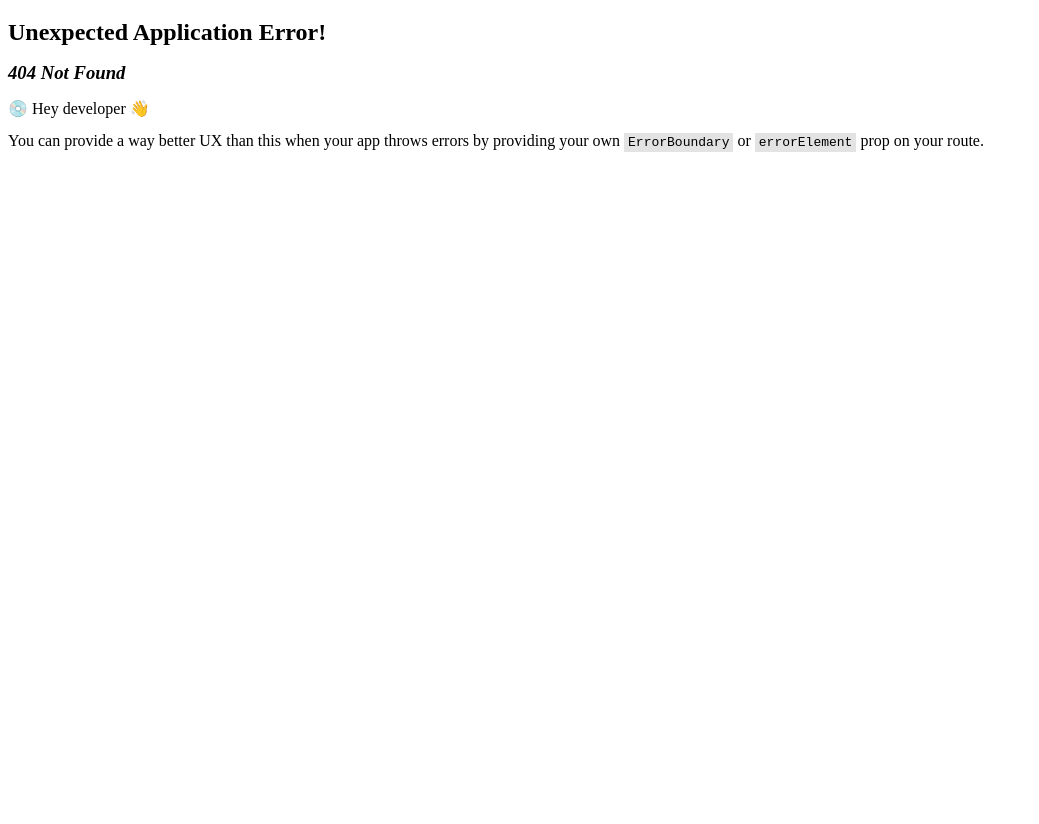
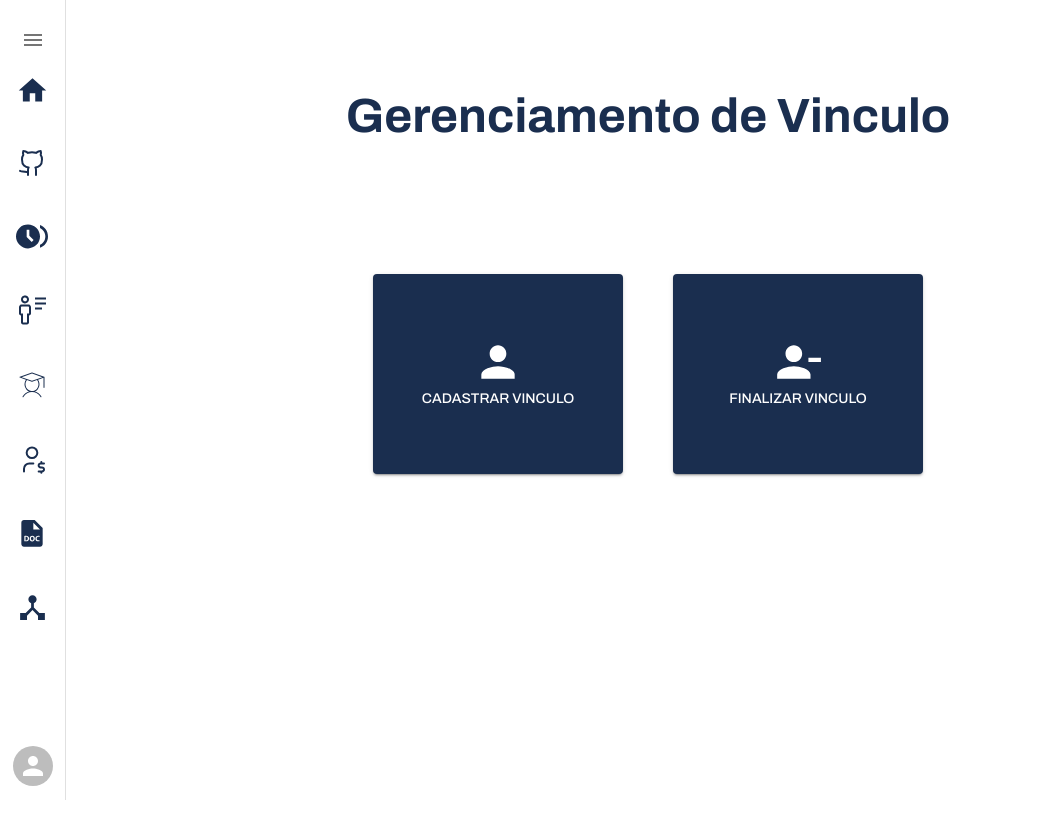
Before and after one commit to iShouldz/GELMTS, a React (Vite) app: page /vinculo in a window 1280 px wide. Before the commit this address had no page. Shown: the top 824 px of the page, without its empty margins (0-1039 px from the left). Built offline with nearby package versions, Linux system fonts and the light colour scheme.

Commit message:
FEAT: Page para gerenciamento de vinculo

```diff
--- a/src/App.jsx
+++ b/src/App.jsx
@@ -17,6 +17,7 @@ import Bolsa from "./pages/Bolsa/Bolsa";
 import CadastrarBolsa from "./pages/CadastrarBolsa/CadastrarBolsa";
 import Documento from "./pages/Documento/Documento";
 import CadastrarDocumento from "./pages/CadastrarDocumento/CadastrarDocumento";
+import Vinculo from "./pages/Vinculo/Vinculo";
 
 function App() {
   const router = createBrowserRouter([
@@ -58,6 +59,9 @@ function App() {
         {
           path: "documento/cadastrar-documento",
           element: <CadastrarDocumento />,
+        },
+        {
+          path: "vinculo", element: <Vinculo />
         }
 
       ],
--- /dev/null
+++ b/src/pages/Vinculo/Vinculo.jsx
@@ -0,0 +1,47 @@
+import { Box, Typography } from "@mui/material";
+import styles from "./vinculo.module.css";
+import ButtonGerenciamento from "../../components/UI/ButtonGerenciamento/ButtonGerenciamento";
+
+import PersonIcon from "@mui/icons-material/Person";
+import PersonRemoveIcon from "@mui/icons-material/PersonRemove";
+
+const Vinculo = () => {
+  return (
+    <section className={styles.vinculoContainer}>
+      <Typography
+        variant="h3"
+        fontWeight="bold"
+        sx={{ display: "flex", justifyContent: "center", marginTop: "10vh" }}
+        color="primary.main"
+      >
+        Gerenciamento de Vinculo
+      </Typography>
+
+      <Box
+        sx={{
+          marginTop: "10vh",
+          display: "flex",
+          gap: "50px",
+          justifyContent: "center",
+          width: "100%",
+        }}
+      >
+        <ButtonGerenciamento
+          path="cadastrar-vinculo"
+          icon={<PersonIcon sx={{ fontSize: 50 }} />}
+        >
+          Cadastrar Vinculo
+        </ButtonGerenciamento>
+
+        <ButtonGerenciamento
+          path=""
+          icon={<PersonRemoveIcon sx={{ fontSize: 50 }} />}
+        >
+          Finalizar Vinculo
+        </ButtonGerenciamento>
+      </Box>
+    </section>
+  );
+};
+
+export default Vinculo;
--- /dev/null
+++ b/src/pages/Vinculo/vinculo.module.css
@@ -0,0 +1,5 @@
+.vinculoContainer{
+    display: flex;
+    flex-direction: column;
+    gap: 50px;
+}
```
